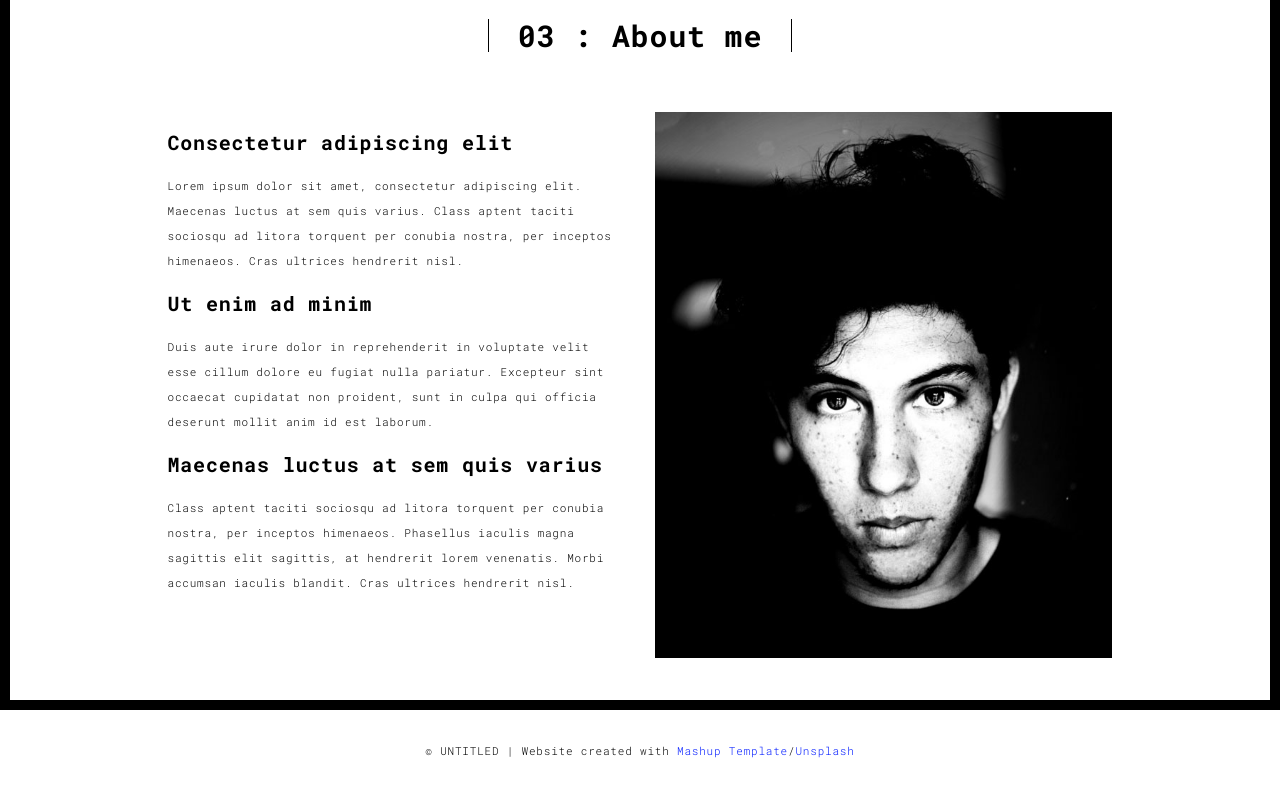
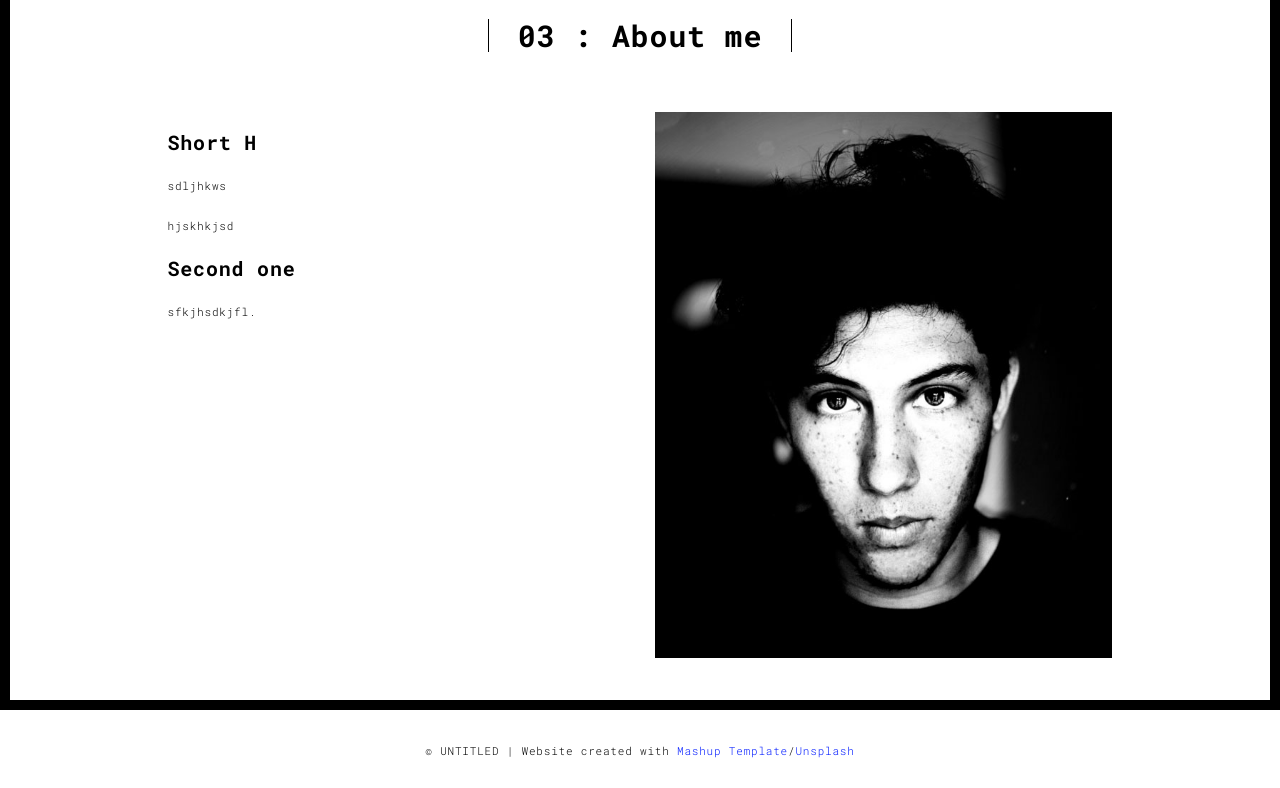
Before and after one commit to tesfam19/Zero_to_mastery, a Flask app: page /about.html in a window 1280 px wide. Shown: the part 90-878 px from the top of the page. Run offline with Flask 2, Linux system fonts and the light colour scheme; some libraries are stand-ins or nearby versions.

Commit message:
with minor modification

```diff
--- a/templates/about.html
+++ b/templates/about.html
@@ -61,16 +61,12 @@
             <div class="col-md-10 col-md-offset-1">
               <div class="row">
                 <div class="col-xs-12 col-md-6">
-                  <h3>Consectetur adipiscing elit</h3>
-                  <p>Lorem ipsum dolor sit amet, consectetur adipiscing elit. Maecenas luctus at sem quis varius.
-                  Class aptent taciti sociosqu ad litora torquent per conubia nostra, per inceptos himenaeos. Cras ultrices hendrerit nisl.</p>
-                  <h3>Ut enim ad minim </h3>
-                  <p>Duis aute irure dolor in reprehenderit in voluptate velit esse
-                  cillum dolore eu fugiat nulla pariatur. Excepteur sint occaecat cupidatat non
-                  proident, sunt in culpa qui officia deserunt mollit anim id est laborum.
-                  <h3>Maecenas luctus at sem quis varius</h3>
+                  <h3>Short H</h3>
+                  <p>sdljhkws </h3>
+                  <p>hjskhkjsd
+                  <h3>Second one</h3>
                   <p>
-                  Class aptent taciti sociosqu ad litora torquent per conubia nostra, per inceptos himenaeos. Phasellus iaculis magna sagittis elit sagittis, at hendrerit lorem venenatis. Morbi accumsan iaculis blandit. Cras ultrices hendrerit nisl.</p>
+                  sfkjhsdkjfl.</p>
                 </div>
                 <div class="col-xs-12 col-md-6">
                   <img src=".static/assets/images/profil.jpg" class="img-responsive" alt="">
```
